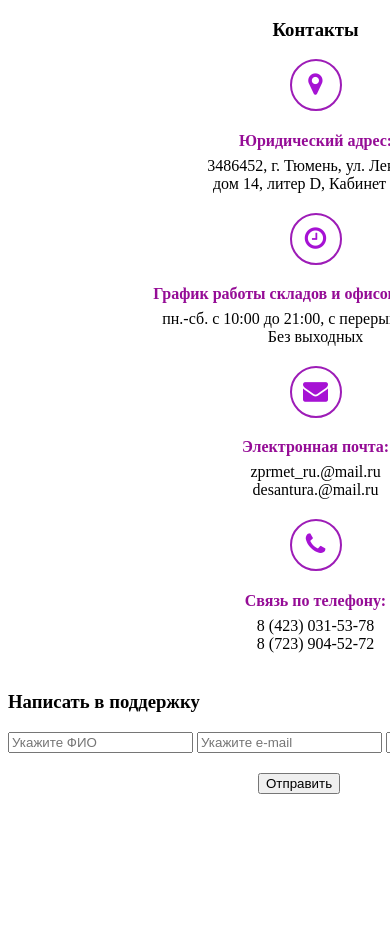
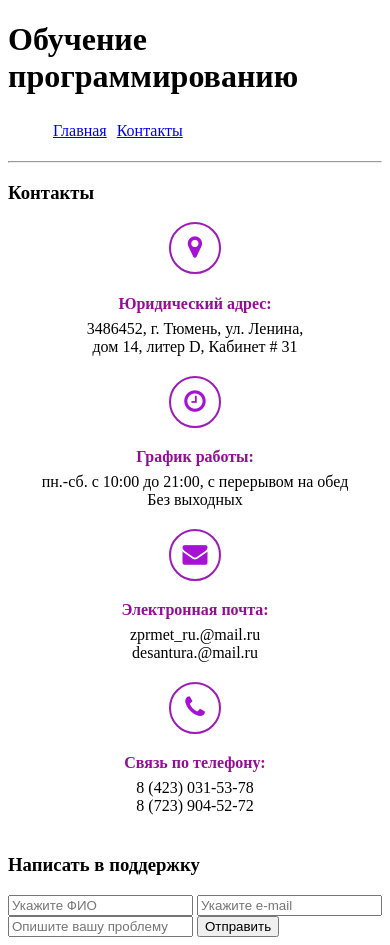
Before and after one commit to vash050/site_mosquito, a Python web app: template templates/contact.html in a window 390 px wide; the page is wider, and only the part inside the window is pictured. Before the commit the page ends 794 px from the top of that part, so only its background shows below. Run offline with Jinja, Linux system fonts and the light colour scheme; the template is opened without the code that fills it, so the values that code supplies are empty.

Commit message:
-dz3 done

```diff
--- /dev/null
+++ b/templates/base.html
@@ -0,0 +1,16 @@
+<!DOCTYPE html>
+<html lang="en">
+<head>
+    <meta charset="UTF-8">
+    <title>
+        {% block title %}
+        {% endblock %}
+
+    </title>
+    {% block style %} {% endblock %}
+</head>
+<body>
+{% block main_menu %} {% endblock %}
+{% block body %} {% endblock %}
+</body>
+</html>
--- a/templates/contact.html
+++ b/templates/contact.html
@@ -1,85 +1,20 @@
-<!DOCTYPE html>
-<html lang="en">
-<head>
-    <meta charset="UTF-8">
-    <title>Title</title>
-    <!--    <link rel="stylesheet" href="../static/css.css"/>-->
-    <style>
-        @import url('https://maxcdn.bootstrapcdn.com/font-awesome/4.7.0/css/font-awesome.min.css');
+{% extends "base.html" %}
 
-        .nesolestag-enadenud {
-            width: 615px;
-            margin: 0 auto;
-        }
+{% block title %}
+О нас
+{% endblock %}
 
-        .kesednsoled:after,
-        .kesednsoled:before {
-            content: ".";
-            display: block;
-            overflow: hidden;
-            visibility: hidden;
-            font-size: 0;
-            line-height: 0;
-            width: 0;
-            height: 0;
-            clear: both;
-        }
+{% block style %}
+{% include 'static/css.html' %}
+{% endblock %}
 
-        .ico-wrap {
-            color: #a612d4;
-            width: 48px;
-            height: 48px;
-            margin: 30px 18px 5px 5px;
-            display: block;
-            text-align: center;
-            font-size: 25px;
-            border: 2px solid #9d1cb7;
-            float: left;
-            border-radius: 30px;
-        }
+{% block main_menu %}
+    {% include 'includes/inc__main_menu.html' %}
+{% endblock %}
 
-        .ico-contact {
-            line-height: 1.9 !important;
-        }
-
-        .meanous-andscoev {
-            float: left;
-            margin-bottom: 20px;
-        }
-
-        .aio-icon-title {
-            font-size: 16px;
-            color: #950c96;
-            line-height: 1;
-            margin-bottom: 8px;
-        }
-
-        .fff {
-            width: 615px;
-            margin: 0 auto;
-        }
-
-        .fbut {
-            margin: 20px 250px;
-        }
-
-        @media (max-width: 767px) {
-            .meanous-andscoev,
-            .ico-wrap {
-                float: none;
-                text-align: center;
-            }
-
-            .ico-wrap {
-                margin: 0 auto 15px auto;
-            }
-
-        }
-    </style>
-</head>
-<body>
+{% block body %}
 <div class="nesolestag-enadenud">
-    <h3 style="text-align:center;">Контакты</h3>
+    <h3>Контакты</h3>
 
     <div class="ico-wrap"><i class="fa fa-map-marker ico-contact"></i>
     </div>
@@ -96,7 +31,7 @@
     <div class="ico-wrap"><i class="fa fa-clock-o ico-contact"></i>
     </div>
     <div class="meanous-andscoev">
-        <h4 class="aio-icon-title">График работы складов и офисов компании:</h4>
+        <h4 class="aio-icon-title">График работы:</h4>
         <div class="aio-icon-description">
             пн.-сб. с 10:00 до 21:00, с перерывом на обед
             <br>Без выходных
@@ -141,5 +76,4 @@
         <input type="submit" value="Отправить" class="fbut">
     </form>
 </div>
-</body>
-</html>
+{% endblock %}
--- /dev/null
+++ b/templates/includes/inc__main_menu.html
@@ -0,0 +1,10 @@
+<div>
+    <h1>Обучение программированию</h1>
+</div>
+<div>
+    <ul class="menu_link">
+        <li class="menu_link_li"><a href="/">Главная</a></li>
+        <li class="menu_link_li"><a href="/about/">Контакты</a></li>
+    </ul>
+    <hr>
+</div>
--- /dev/null
+++ b/templates/static/css.html
@@ -0,0 +1,123 @@
+<style type="text/css">
+
+    @import url('https://maxcdn.bootstrapcdn.com/font-awesome/4.7.0/css/font-awesome.min.css');
+
+    .menu_link {
+        display: flex;
+    flex-direction: row;
+    }
+
+    .menu_link_li {
+        list-style-type: none;
+        margin: 5px;
+    }
+
+    table {
+        font-family: "Lucida Sans Unicode", "Lucida Grande", Sans-Serif;
+        font-size: 14px;
+        border-radius: 10px;
+        border-spacing: 0;
+        text-align: center;
+    }
+
+    th {
+        background: #BCEBDD;
+        color: white;
+        text-shadow: 0 1px 1px #2D2020;
+        padding: 10px 20px;
+    }
+
+    th, td {
+        border-style: solid;
+        border-width: 0 1px 1px 0;
+        border-color: white;
+    }
+
+    th:first-child, td:first-child {
+        text-align: left;
+    }
+
+    th:first-child {
+        border-top-left-radius: 10px;
+    }
+
+    th:last-child {
+        border-top-right-radius: 10px;
+        border-right: none;
+    }
+
+    td {
+        padding: 10px 20px;
+        background: #F8E391;
+    }
+
+    tr:last-child td:first-child {
+        border-radius: 0 0 0 10px;
+    }
+
+    tr:last-child td:last-child {
+        border-radius: 0 0 10px 0;
+    }
+
+    tr td:last-child {
+        border-right: none;
+    }
+
+    .nesolestag-enadenud {
+        margin: 0 auto;
+    }
+
+    .kesednsoled:after,
+    .kesednsoled:before {
+        content: ".";
+        display: block;
+        overflow: hidden;
+        visibility: hidden;
+        font-size: 0;
+        line-height: 0;
+        width: 0;
+        height: 0;
+        clear: both;
+    }
+
+    .ico-wrap {
+        color: #a612d4;
+        width: 48px;
+        height: 48px;
+        margin: 30px 18px 5px 5px;
+        display: block;
+        text-align: center;
+        font-size: 25px;
+        border: 2px solid #9d1cb7;
+        float: left;
+        border-radius: 30px;
+    }
+
+    .ico-contact {
+        line-height: 1.9 !important;
+    }
+
+    .meanous-andscoev {
+        float: left;
+        margin-bottom: 20px;
+    }
+
+    .aio-icon-title {
+        font-size: 16px;
+        color: #950c96;
+        line-height: 1;
+        margin-bottom: 8px;
+    }
+
+    @media (max-width: 767px) {
+        .meanous-andscoev,
+        .ico-wrap {
+            float: none;
+            text-align: center;
+        }
+
+        .ico-wrap {
+            margin: 0 auto 15px auto;
+        }
+    }
+</style>
```
Also changed, not shown: static/css.css (deleted, +0 -107 lines), templates/index.html (+14 -61 lines).
